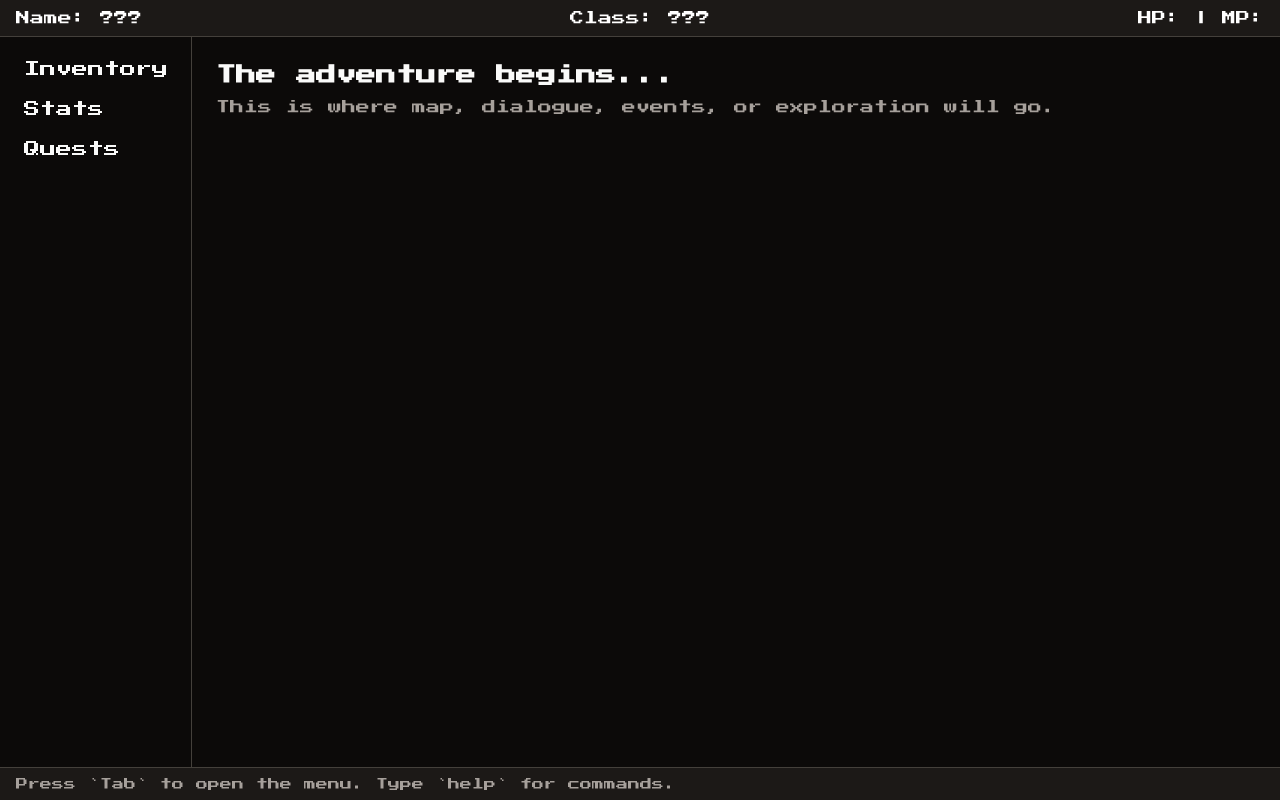
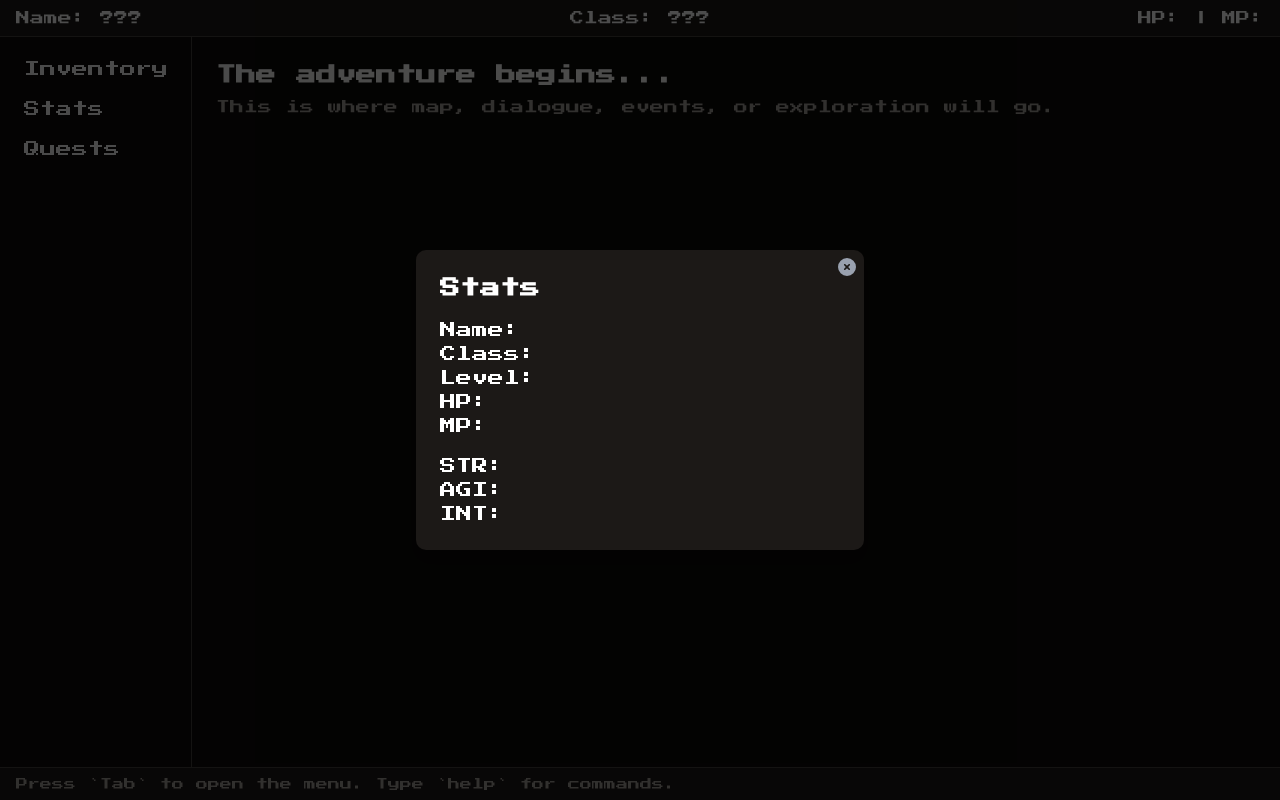
Before and after one commit to DaBurgermeista/caford-rewrite, a Next.js app in the folder caford-chronicles-rewrite/: page /Game in a window 1280 px wide. Both pictures are taken after a click on the button "Stats". Built offline with nearby package versions, Linux system fonts and the light colour scheme.

Commit message:
Add Modal Component

```diff
--- a/caford-chronicles-rewrite/package.json
+++ b/caford-chronicles-rewrite/package.json
@@ -16,6 +16,7 @@
     "next-themes": "^0.4.6",
     "react": "19.1.0",
     "react-dom": "19.1.0",
+    "react-icons": "^5.5.0",
     "sonner": "^2.0.7",
     "tailwind-merge": "^3.3.1",
     "zustand": "^5.0.7"
--- /dev/null
+++ b/caford-chronicles-rewrite/src/components/GameUI/Modal.tsx
@@ -0,0 +1,27 @@
+// StatsModal.tsx
+import { ReactNode } from "react";
+import { FaCircleXmark } from "react-icons/fa6";
+
+type ModalProps = {
+  isOpen: boolean;
+  onClose: () => void;
+  children: ReactNode;
+};
+
+export default function Modal({ isOpen, onClose, children }: ModalProps) {
+  if (!isOpen) return null;
+
+  return (
+    <div className="fixed inset-0 z-50 flex items-center justify-center bg-black/70">
+      <div className="bg-stone-900 text-white rounded-lg shadow-lg p-6 relative w-full max-w-md">
+        <button
+          onClick={onClose}
+          className="absolute top-2 right-2 text-gray-400 hover:text-white text-lg"
+        >
+          <FaCircleXmark />
+        </button>
+        {children}
+      </div>
+    </div>
+  );
+}
--- a/caford-chronicles-rewrite/src/components/GameUI/Sidebar.tsx
+++ b/caford-chronicles-rewrite/src/components/GameUI/Sidebar.tsx
@@ -1,15 +1,41 @@
+import { useState } from "react";
+import Modal from "./Modal";
+import { usePlayerStore } from "@/store/playerStore";
+
 export default function Sidebar() {
+  const [isOpen, setIsOpen] = useState<boolean>(false);
+  const player = usePlayerStore((s) => s.player);
+
   return (
+    <>
       <aside className="w-48 bg-stone-950 p-4 border-r border-stone-700 flex flex-col space-y-2">
         <button className="hover:bg-stone-800 px-2 py-1 rounded text-left">
           Inventory
         </button>
-      <button className="hover:bg-stone-800 px-2 py-1 rounded text-left">
+        <button
+          onClick={() => setIsOpen(true)}
+          className="hover:bg-stone-800 px-2 py-1 rounded text-left"
+        >
           Stats
         </button>
         <button className="hover:bg-stone-800 px-2 py-1 rounded text-left">
           Quests
         </button>
       </aside>
+
+      <Modal isOpen={isOpen} onClose={() => setIsOpen(false)}>
+        <h2 className="text-xl font-bold mb-4">Stats</h2>
+        <p>Name: {player?.name}</p>
+        <p>Class: {player?.class}</p>
+        <p>Level: {player?.level}</p>
+        <p>HP: {player?.health}</p>
+        <p>MP: {player?.mana}</p>
+        <div className="mt-4">
+          <p>STR: {player?.stats.strength}</p>
+          <p>AGI: {player?.stats.agility}</p>
+          <p>INT: {player?.stats.intelligence}</p>
+        </div>
+      </Modal>
+    </>
   );
 }
```
Also changed, not shown: 1 other file (tests, documents, lock files or other folders). Lines whose indentation alone changed are shown as unchanged.
